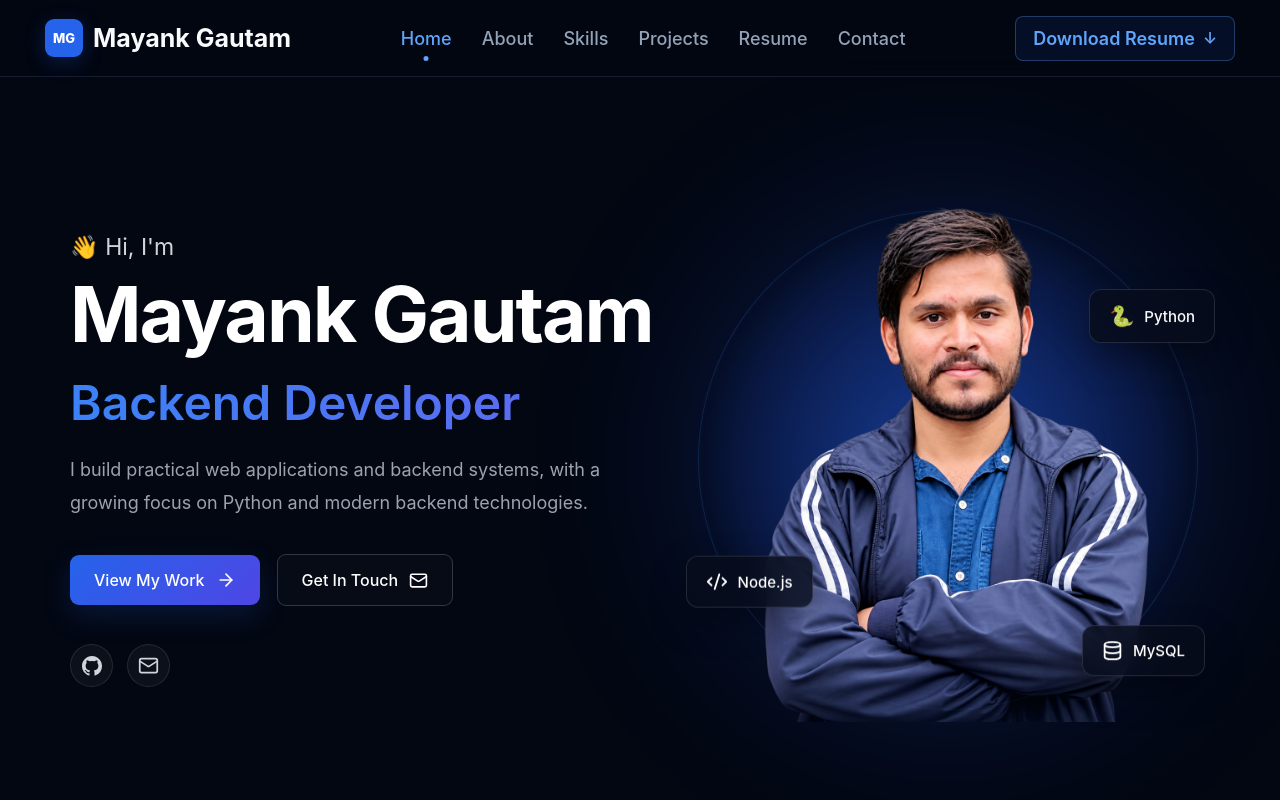
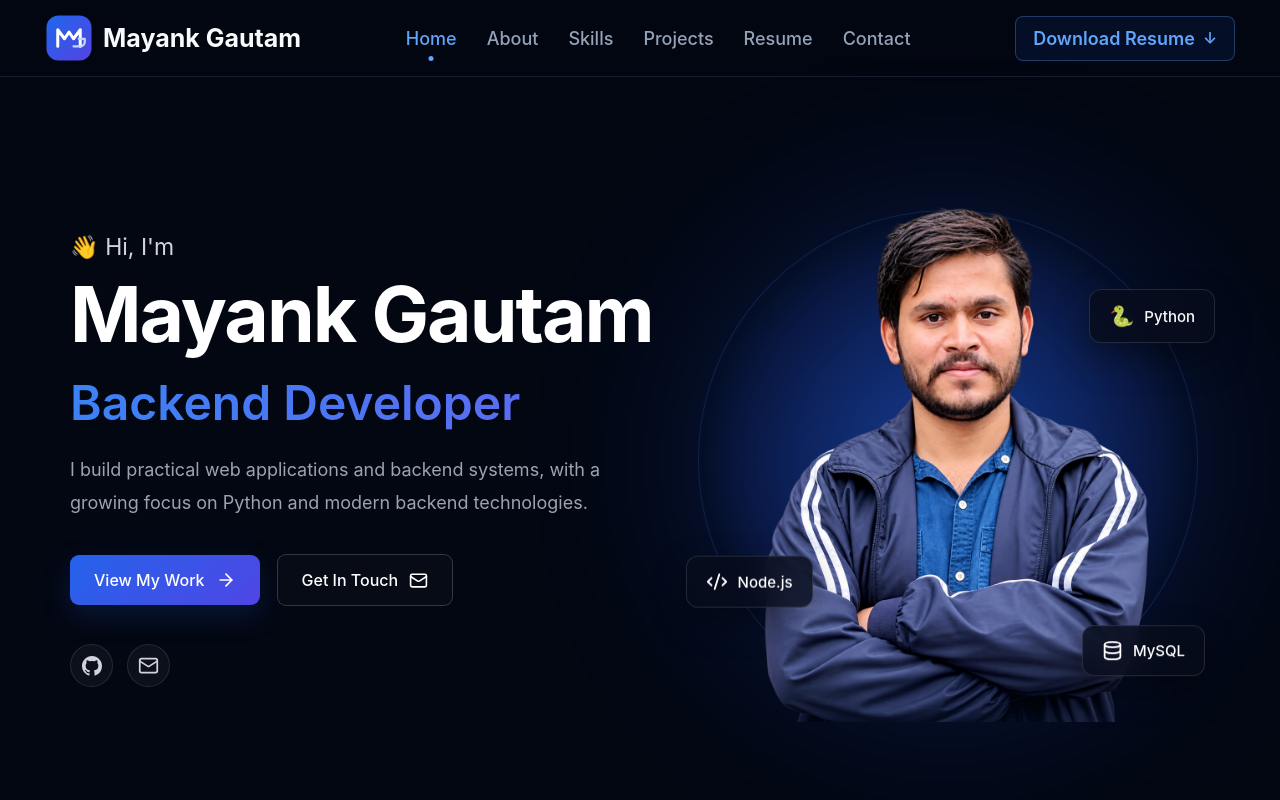
Before and after one commit to mkgtm28/Mayank_Portfolio, a React (Vite) app: page / in a window 1280 px wide. Shown: the top 800 px of the page. Built offline with nearby package versions, Linux system fonts and the light colour scheme.

Commit message:
Add Name Logo

```diff
--- /dev/null
+++ b/src/components/MgLogo.jsx
@@ -0,0 +1,54 @@
+function MgLogo({ size = 48 }) {
+  return (
+    <svg
+      width={size}
+      height={size}
+      viewBox="0 0 64 64"
+      fill="none"
+      xmlns="http://www.w3.org/2000/svg"
+      aria-label="Mayank Gautam logo"
+      role="img"
+    >
+      <rect
+        x="2"
+        y="2"
+        width="60"
+        height="60"
+        rx="16"
+        fill="url(#logoGradient)"
+      />
+
+      <path
+        d="M17 43V21L26 33L32 24L38 33L47 21V43"
+        stroke="white"
+        strokeWidth="4"
+        strokeLinecap="round"
+        strokeLinejoin="round"
+      />
+
+      <path
+        d="M38 43H47C50.314 43 53 40.314 53 37V33H45"
+        stroke="#BFDBFE"
+        strokeWidth="3"
+        strokeLinecap="round"
+        strokeLinejoin="round"
+      />
+
+      <defs>
+        <linearGradient
+          id="logoGradient"
+          x1="8"
+          y1="8"
+          x2="56"
+          y2="56"
+          gradientUnits="userSpaceOnUse"
+        >
+          <stop stopColor="#2563EB" />
+          <stop offset="1" stopColor="#4F46E5" />
+        </linearGradient>
+      </defs>
+    </svg>
+  );
+}
+
+export default MgLogo;
--- a/src/components/Navbar.css
+++ b/src/components/Navbar.css
@@ -39,24 +39,12 @@
 }
 
 .logo-mark {
-  width: 38px;
-  height: 38px;
-
+  width: 48px;
+  height: 48px;
   display: flex;
   align-items: center;
   justify-content: center;
-
-  border-radius: 9px;
-
-  background: #2563eb;
-
-  color: white;
-
-  font-size: 13px;
-  font-weight: 800;
-
-  box-shadow:
-    0 5px 20px rgba(37, 99, 235, 0.25);
+  flex-shrink: 0;
 }
 
 .logo-name {
--- a/src/components/Navbar.jsx
+++ b/src/components/Navbar.jsx
@@ -1,5 +1,6 @@
 import { useState } from "react";
 import { NavLink } from "react-router-dom";
+import MgLogo from "./MgLogo";
 
 import "./Navbar.css";
 
@@ -16,7 +17,9 @@ function Navbar() {
 
         {/* Logo */}
         <NavLink to="/" className="logo" onClick={closeMenu}>
-          <span className="logo-mark">MG</span>
+          <span className="logo-mark">
+  <MgLogo size={48} />
+</span>
           <span className="logo-name">Mayank Gautam</span>
         </NavLink>
 
```
